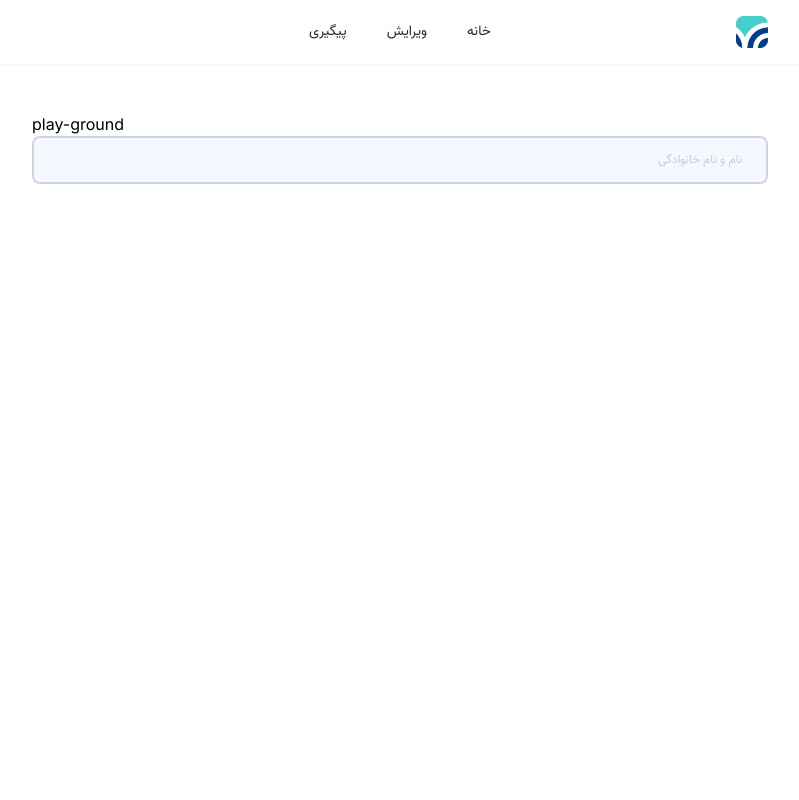
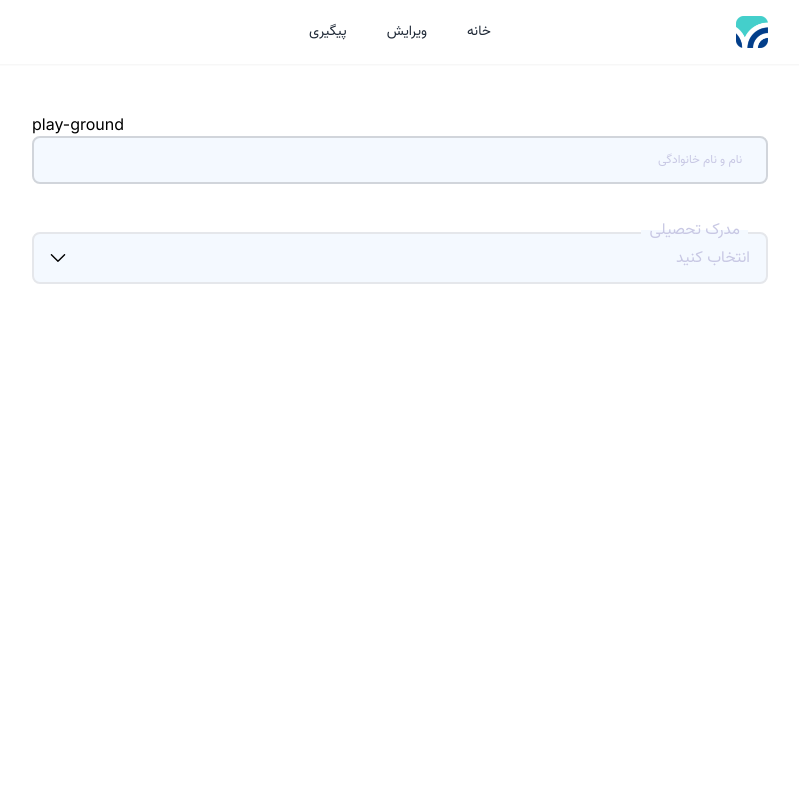
Before and after one commit to pouria-drd/rasacrowd, a Next.js app: page /play-ground in a window 1280 px wide. Shown: the top 800 px of the page, without its empty margins (240-1039 px from the left). Built offline with nearby package versions, Linux system fonts and the light colour scheme.

Commit message:
added dropdown component

```diff
--- /dev/null
+++ b/app/components/dropdowns/Dropdown.tsx
@@ -0,0 +1,119 @@
+'use client';
+
+import Option from "./Option";
+import ArrowUpIcon from './icons/ArrowUpIcon';
+import { useEffect, useRef, useState } from "react";
+
+
+/**
+ * Props interface for the Dropdown component
+ */
+interface DropdownProps {
+    title: string; // Title for the dropdown
+    options: OptionProps[]; // Array of dropdown options
+    defaultOption?: OptionProps; // Default selected option
+    onSelectOption?: (option: OptionProps) => void; // Callback function when an option is selected
+}
+
+export const Dropdown = ({ title, options, defaultOption, onSelectOption }: DropdownProps) => {
+    // State to track the dropdown's visibility.
+    const [isOpen, setIsOpen] = useState<boolean>(false);
+
+    // State to track the currently selected option
+    const [selectedOption, setSelectedOption] =
+        useState<OptionProps | null>(defaultOption || null);
+
+    // State to track the height of the dropdown content.
+    const [contentHeight, setContentHeight] = useState<number>(0);
+
+    // Reference to the DOM element representing the dropdown content.
+    const contentRef = useRef<HTMLDivElement | null>(null);
+    const dropdownRef = useRef<HTMLDivElement>(null);
+
+    // Handler to toggle the visibility of the dropdown.
+    const handleOpen = () => {
+        setIsOpen(!isOpen);
+    };
+
+    // Handler when an option is clicked
+    const handleOptionClick = (option: OptionProps) => {
+        setSelectedOption(option);
+        setIsOpen(false);
+    };
+
+    // Effect to update the content height when the dropdown is active.
+    useEffect(() => {
+        if (isOpen && contentRef.current) {
+            setContentHeight(contentRef.current.scrollHeight);
+        } else {
+            setContentHeight(0);
+        }
+    }, [isOpen]);
+
+    // Handler to close dropdown when clicked outside of it.
+    const handleClickOutside = (event: MouseEvent) => {
+        if (dropdownRef.current && event.target instanceof Node && !dropdownRef.current.contains(event.target)) {
+            setIsOpen(false);
+        }
+    };
+
+    // Effect to handle click events outside the dropdown
+    useEffect(() => {
+        // Add a click event listener to the document when the component mounts
+        document.addEventListener('click', handleClickOutside);
+
+        // Clean up the event listener when the component is unmounted
+        return () => {
+            document.removeEventListener('click', handleClickOutside);
+        };
+    }, []); // Empty dependency array ensures the effect runs only once on mount
+
+
+    return (
+        <div ref={dropdownRef} className="flex flex-col gap-2
+        relative font-vazir">
+            <div onClick={handleOpen}
+                onBlur={() => { setIsOpen(false) }}
+                className={`bg-rasa-blue-25 transition-all cursor-pointer
+                flex items-center justify-between group
+                rounded-lg border-2 hover:border-rasa-blue-250
+                px-4 py-3 ${isOpen && 'border-rasa-blue-250'}`}>
+
+                <ArrowUpIcon className={`${!isOpen && 'rotate-180'} w-4 h-2`} />
+
+                <span
+                    className={`absolute -top-[14px] right-5
+                    cursor-pointer bg-gradient-to-b
+                    from-transparent from-50%
+                    to-rasa-blue-25 to-50%
+                    px-2 group-hover:text-rasa-purple-400
+                    ${isOpen ? 'text-rasa-purple-400' : 'text-rasa-purple-100'} `}>
+                    {title}
+                </span>
+
+                <span className={`${selectedOption ?
+                    'text-gray-800' : 'text-rasa-purple-100'}`}>
+                    {selectedOption ? selectedOption.label : 'انتخاب کنید'}
+                </span>
+            </div>
+
+            <div id="dropdown-content"
+                ref={contentRef}
+                style={{ height: isOpen ? `${contentHeight}px` : '0' }}
+                className={`bg-rasa-blue-25 transition-all
+                    flex flex-col
+                    rounded-md overflow-hidden
+                    px-4 ${isOpen ? 'border-2 py-3' : ''}`}>
+
+                {
+                    options.map((opt, idx) => (
+                        <Option onClick={(option) => { handleOptionClick(option) }}
+                            option={opt} key={idx} />
+                    ))
+                }
+
+            </div>
+
+        </div>
+    )
+}
--- /dev/null
+++ b/app/components/dropdowns/Option.tsx
@@ -0,0 +1,26 @@
+interface DropdownOptionProps {
+    option: OptionProps;
+    isActive?: boolean;
+    onClick: (option: OptionProps) => void;
+}
+
+const Option = (props: DropdownOptionProps) => {
+    const { isActive = false } = props;
+
+    const handleOptionClick = (opt: OptionProps) => {
+        props.onClick(opt)
+    }
+
+    return (
+        <div onClick={() => { handleOptionClick(props.option) }} className={`hover:bg-white hover:text-gray-700 text-gray-500
+            ${isActive && 'bg-white text-gray-700'}
+            transition-all cursor-pointer border-b
+            rounded-md px-4 py-2 w-full r2l last:mb-5 last:border-none`}>
+
+            {props.option.label}
+
+        </div>
+    )
+}
+
+export default Option
--- /dev/null
+++ b/app/components/dropdowns/icons/ArrowUpIcon.tsx
@@ -0,0 +1,17 @@
+const ArrowUpIcon = ({ className = 'w-4 h-2' }: IconProps) => {
+    return (
+        <svg
+            xmlns="http://www.w3.org/2000/svg"
+            viewBox="0 0 20 11"
+            fill="currentColor"
+            className={`${className} transition-all`}
+        >
+            <path
+                d="M0.283445 10.6843C0.627015 11.0279 1.16465 11.0591 1.5435 10.778L1.65204 10.6843L10 2.33681L18.348 10.6843C18.6915 11.0279 19.2292 11.0591 19.608 10.778L19.7166 10.6843C20.0601 10.3408 20.0914 9.80313 19.8103 9.42427L19.7166 9.31573L10.6843 0.283477C10.3407 -0.0600929 9.8031 -0.0913277 9.42424 0.189775L9.3157 0.283477L0.283445 9.31573C-0.0944817 9.69366 -0.0944817 10.3064 0.283445 10.6843Z"
+                fill="currentColor"
+            />
+        </svg>
+    );
+};
+
+export default ArrowUpIcon;
--- a/app/components/inputs/Input.tsx
+++ b/app/components/inputs/Input.tsx
@@ -51,7 +51,7 @@ const Input = ({ label, value, type = "text",
                     className={`bg-rasa-blue-25 appearance-none transition-all
                     outline-none focus:ring-0
                     border-2 hover:border-rasa-blue-250
-                    text-sm text-gray-900
+                    text-sm text-gray-800
                     rounded-lg px-2.5 pb-2 pt-4 w-full r2l peer
                     ${hasError ? 'border-red-300 focus:border-red-400'
                             : 'border-gray-300 focus:border-rasa-blue-250'
--- a/app/play-ground/page.tsx
+++ b/app/play-ground/page.tsx
@@ -1,6 +1,14 @@
 import Input from "../components/inputs/Input"
+import { Dropdown } from "../components/dropdowns/Dropdown"
 
 const playGround = () => {
+    const options: OptionProps[] = [
+        { label: '1', value: "1" },
+        { label: '2', value: "2" },
+        { label: '3', value: "3" },
+        { label: '4', value: "4" },
+    ]
+
     return (
         <div className="bg-white h-screen">
             <p>
@@ -8,6 +16,11 @@ const playGround = () => {
             </p>
 
             <Input label="نام و نام خانوادگی" />
+
+            <br />
+            <br />
+
+            <Dropdown title="مدرک تحصیلی" options={options} />
         </div>
     )
 }
```
Also changed, not shown: app/components/dropdowns/OptionProps.ts (added, +7 -0 lines).
